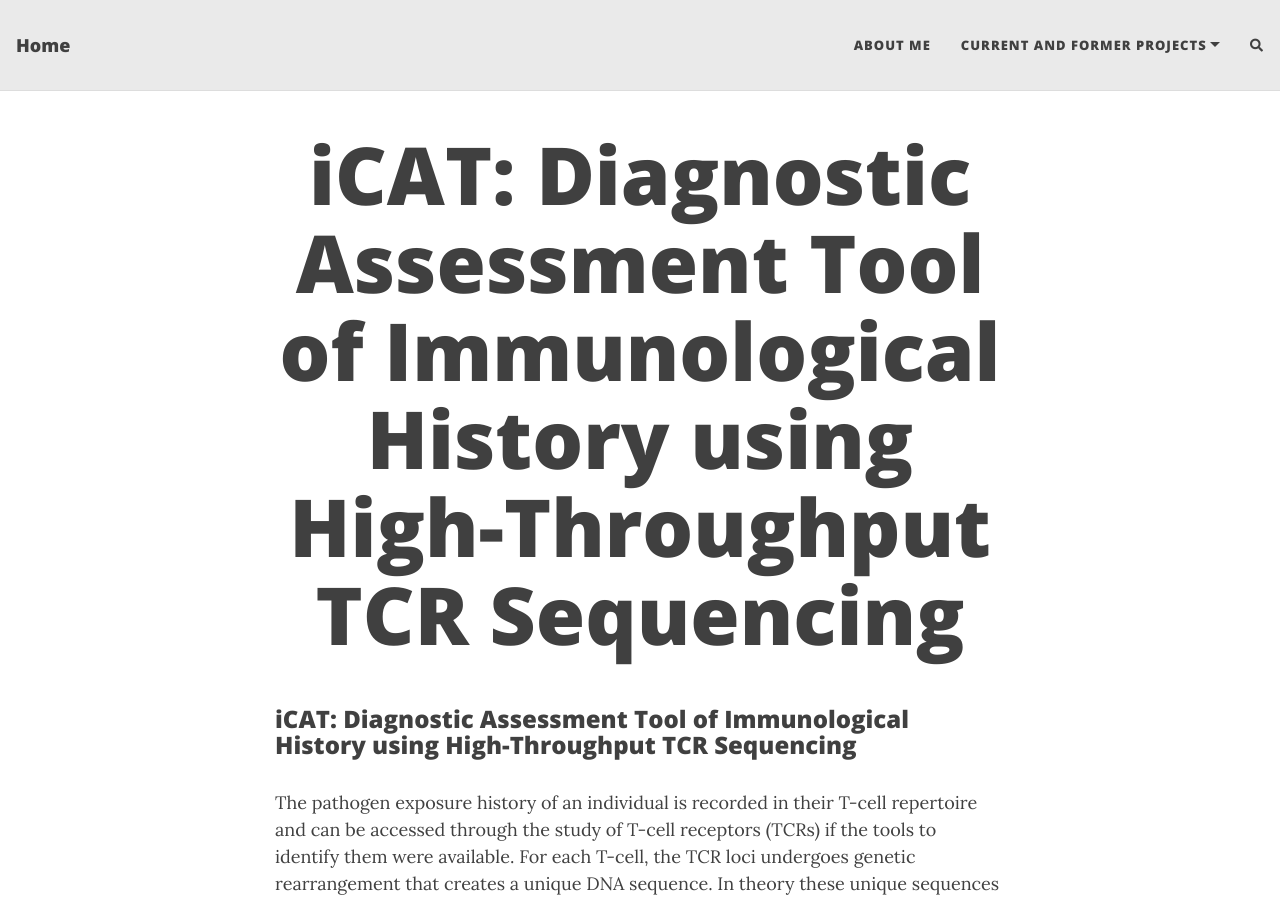
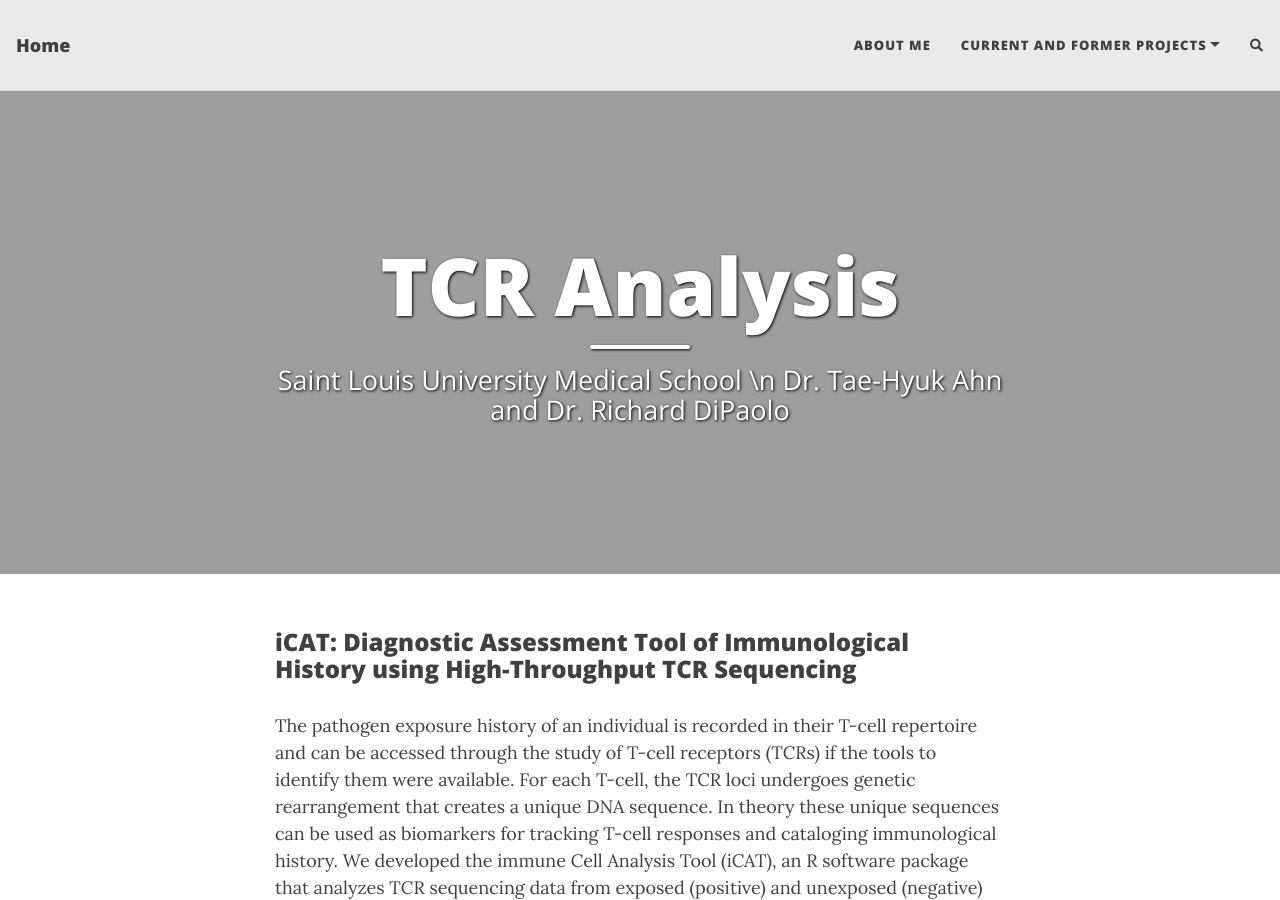
Before and after one commit to TKosfeld/tkosfeld.github.io, a Jekyll site: the page built from icat.md, in a window 1280 px wide and 900 px high. Built offline with Jekyll 4.4.1, drawn with Linux system fonts in a browser that asks for light colours; nearby versions of some CDN libraries; comment, search, counter and statistics services are not loaded; our own code applies the rules of GitHub Pages for plain Markdown files.

Commit message:
Update icat.md

```diff
--- a/icat.md
+++ b/icat.md
@@ -1,8 +1,7 @@
 ---
 layout: page
 title: TCR Analysis
-subtitle: Saint Louis University Medical School
-Dr. Tae-Hyuk Ahn and Dr. Richard DiPaolo
+subtitle: Saint Louis University Medical School \n Dr. Tae-Hyuk Ahn and Dr. Richard DiPaolo
 cover-img: /assets/img/slu_research.png
 share-img: /assets/img/slu_research.png
 ---
```
